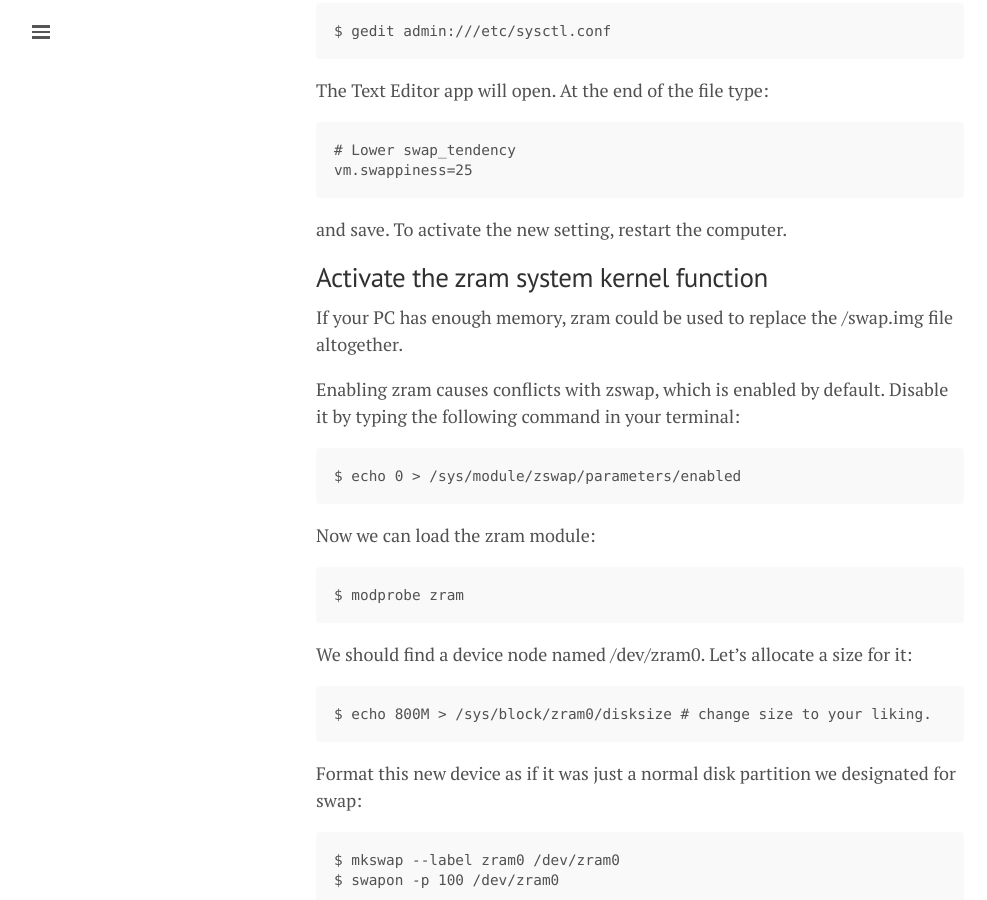
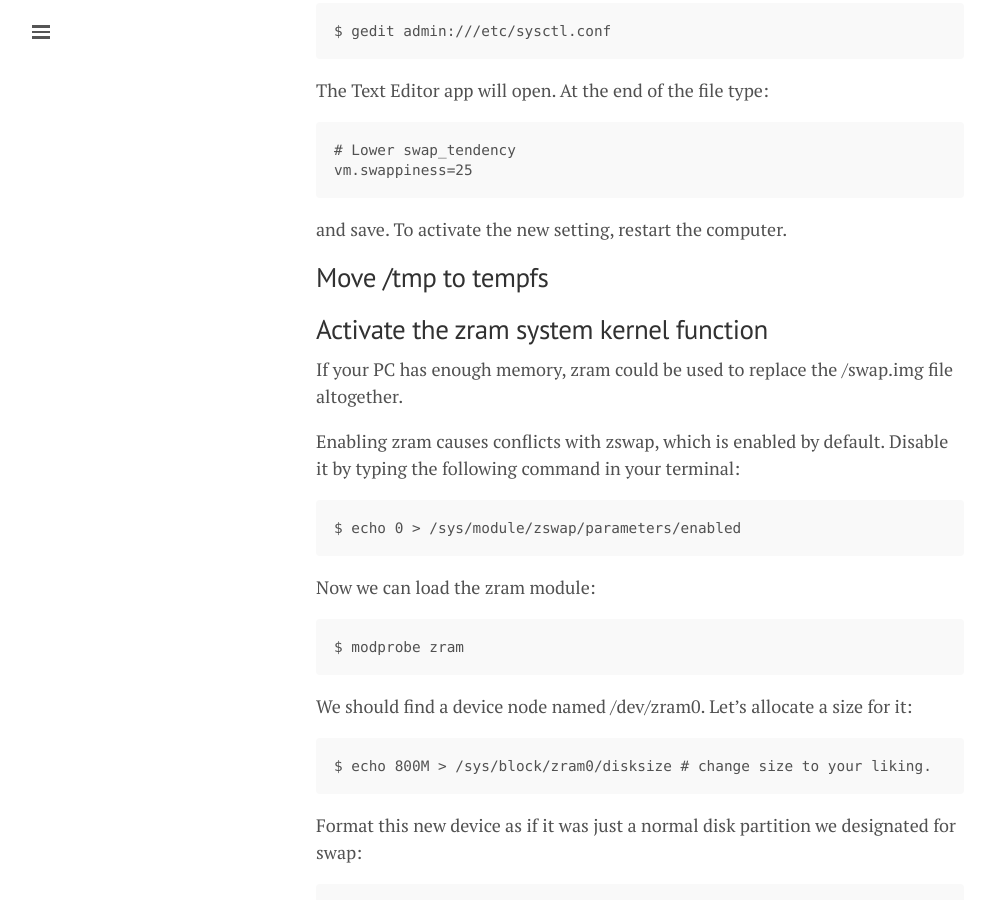
Before and after one commit to lgeurts/lgeurts.github.io, a Jekyll site: the page built from _posts/2022-10-03-optimizing-ubuntu-22.04.1-jammy-jellyfish.md, in a window 1280 px wide and 900 px high, scrolled down 976 px. Shown: the whole window, without its empty margins (0-987 px from the left). Built offline with Jekyll 4.4.1, drawn with Linux system fonts in a browser that asks for light colours; nearby versions of some CDN libraries; comment, search, counter and statistics services are not loaded.

Commit message:
Update 2022-10-03-optimizing-ubuntu-22.04.1-jammy-jellyfish.md

````diff
--- a/_posts/2022-10-03-optimizing-ubuntu-22.04.1-jammy-jellyfish.md
+++ b/_posts/2022-10-03-optimizing-ubuntu-22.04.1-jammy-jellyfish.md
@@ -33,6 +33,8 @@ The Text Editor app will open. At the end of the file type:
 vm.swappiness=25
 ```
 and save. To activate the new setting, restart the computer.
+
+## Move /tmp to tempfs
 
 ## Activate the zram system kernel function
 
````
Also changed, not shown: other parts of _posts/2022-10-03-optimizing-ubuntu-22.04.1-jammy-jellyfish.md (+0 -2 lines).
